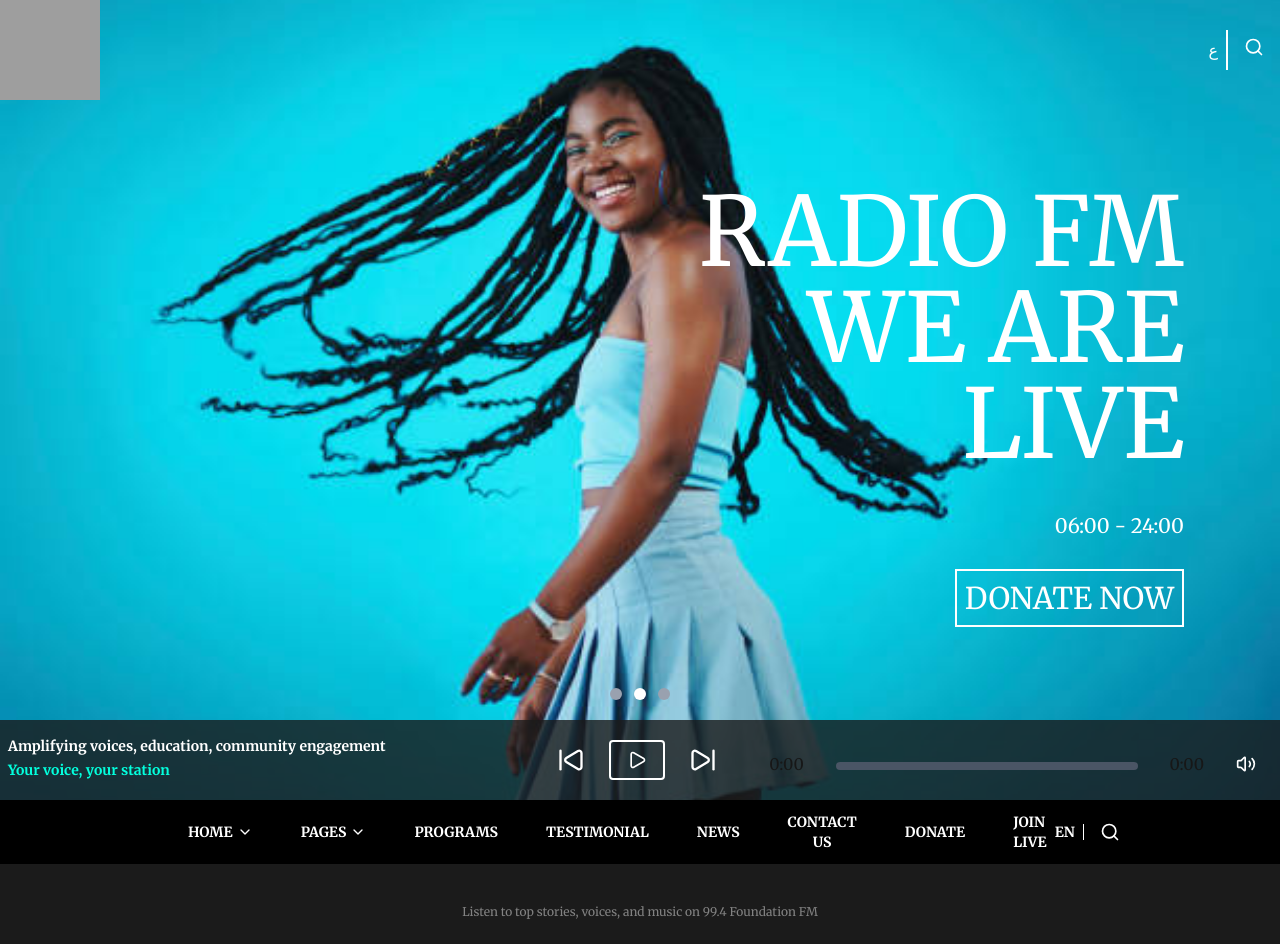
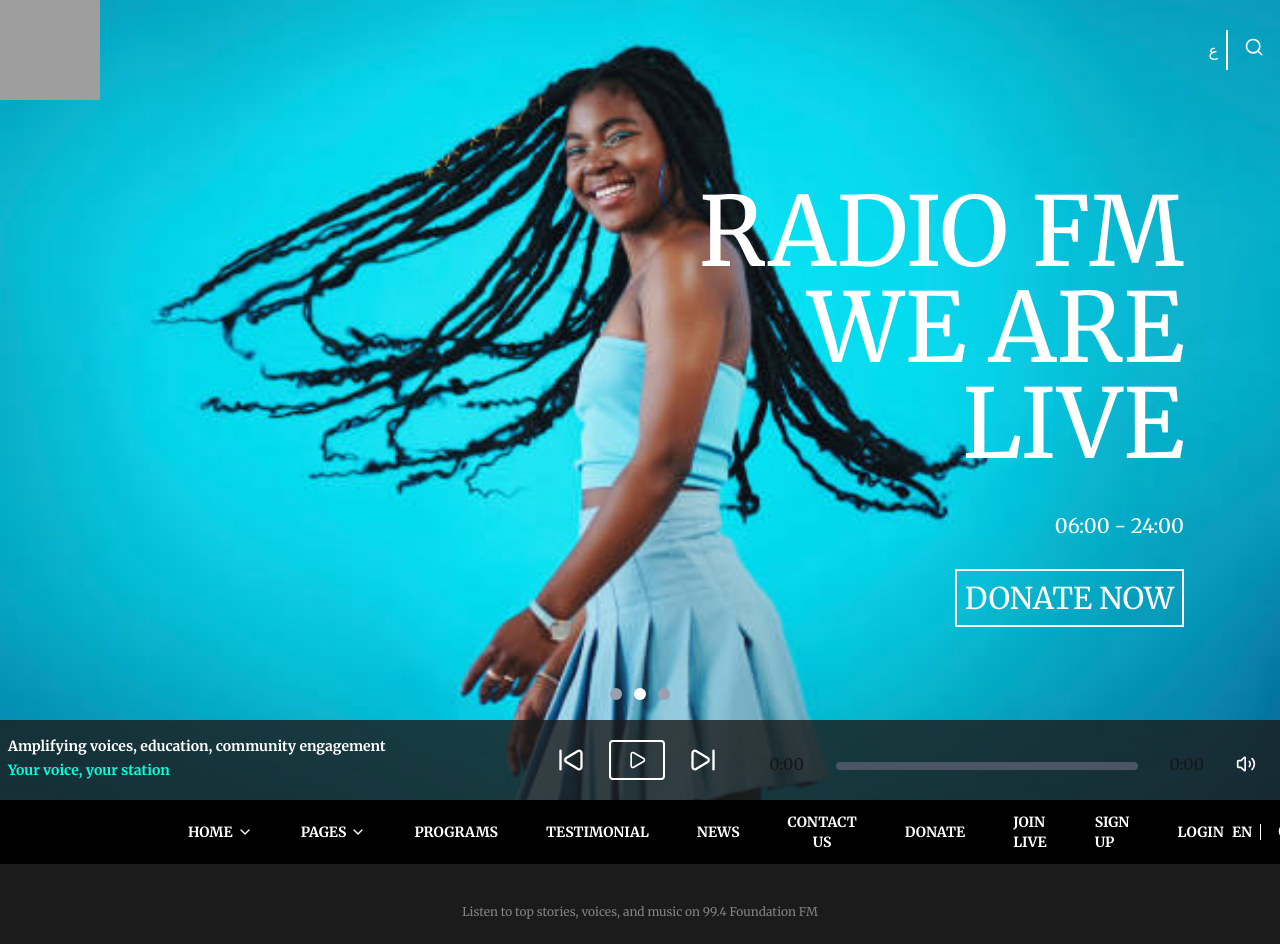
Before and after one commit to African-Mande-Foundation/99.4-Foundation-FM, a Next.js app: page / in a window 1280 px wide. Shown: the top 944 px of the page. Built offline with nearby package versions, Linux system fonts and the light colour scheme; grey boxes are pictures that could not be loaded.

Commit message:
added links to navbar

```diff
--- /dev/null
+++ b/app/login/page.tsx
@@ -0,0 +1,13 @@
+import Navbar from "../ui/Navbar";
+import Footer from "../ui/Footer";
+import PhotoGallery from "../ui/PhotoGallery";
+
+export default function MediaPage() {
+    return (
+        <div className="min-h-screen bg-white">
+            <Navbar />
+            <h1>login
+            </h1>
+        </div>
+    );
+}
--- /dev/null
+++ b/app/register/page.tsx
@@ -0,0 +1,14 @@
+import Navbar from "../ui/Navbar";
+import Footer from "../ui/Footer";
+import PhotoGallery from "../ui/PhotoGallery";
+import HeroSlider from "../ui/slider";
+export default function MediaPage() {
+    return (
+        <div className="min-h-screen bg-white">
+            <HeroSlider />
+            <Navbar />
+            <h1>register
+            </h1>
+        </div>
+    );
+}
--- a/app/ui/Navbar.tsx
+++ b/app/ui/Navbar.tsx
@@ -23,7 +23,7 @@ export default function Navbar() {
     // Handle scroll to update active section
     useEffect(() => {
         const handleScroll = () => {
-            const sections = ['home', 'podcasts', 'collection', 'about', 'programs', 'testimonials', 'contact'];
+            const sections = ['home', 'podcasts', 'collection', 'about', 'programs', 'testimonials',];
             const scrollPosition = window.scrollY + 100;
 
             for (const section of sections) {
@@ -269,6 +269,26 @@ export default function Navbar() {
                 >
                     JOIN LIVE
                 </Link>
+                <Link
+                    href="/register"
+                    className={`h-16 px-2 flex items-center transition-all ${
+                        pathname === '/register'
+                            ? 'bg-[#03A0B4] text-white'
+                            : 'hover:text-[#03A0B4]'
+                    }`}
+                >
+                    SIGN UP
+                </Link>
+                <Link
+                    href="/login"
+                    className={`h-16 px-2 flex items-center transition-all ${
+                        pathname === '/login'
+                            ? 'bg-[#03A0B4] text-white'
+                            : 'hover:text-[#03A0B4]'
+                    }`}
+                >
+                    LOGIN
+                </Link>
             </div>
 
             {/* Mobile layout */}
@@ -497,6 +517,31 @@ export default function Navbar() {
                                     JOIN LIVE
                                 </Link>
                             </div>
+
+                             <div className="border-b border-gray-700 pb-4">
+                                <Link
+                                    href="/register"
+                                    className={`block py-2 font-bold text-sm transition-colors ${
+                                        pathname === '/news'
+                                            ? 'text-[#03A0B4]'
+                                            : 'text-white hover:text-[#03A0B4]'
+                                    }`}
+                                >
+                                    SIGN UP
+                                </Link>
+                            </div>
+                             <div className="border-b border-gray-700 pb-4">
+                                <Link
+                                    href="/login"
+                                    className={`block py-2 font-bold text-sm transition-colors ${
+                                        pathname === '/news'
+                                            ? 'text-[#03A0B4]'
+                                            : 'text-white hover:text-[#03A0B4]'
+                                    }`}
+                                >
+                                    LOGIN
+                                </Link>
+                            </div>
                         </div>
                     </div>
                 </div>
--- a/package.json
+++ b/package.json
@@ -14,6 +14,7 @@
     "@fortawesome/free-solid-svg-icons": "^7.0.0",
     "@fortawesome/react-fontawesome": "^0.2.3",
     "classnames": "^2.5.1",
+    "cookie": "^1.0.2",
     "framer-motion": "^12.23.6",
     "gsap": "^3.13.0",
     "lucide-react": "^0.525.0",
```
Also changed, not shown: 1 other file (tests, documents, lock files or other folders).
